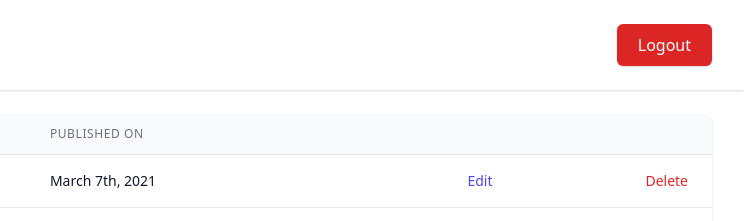
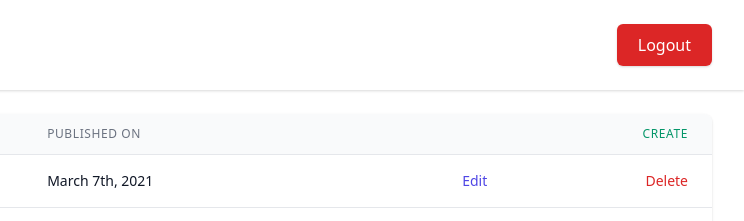
Before and after one commit to aristorinjuang/blog-frontend, a website: page pages/dashboard.html in a window 1280 px wide. Shown: the top 221 px of the page, 536-1280 px from the left. Drawn offline with Linux system fonts and the light colour scheme.

Commit message:
FEATURES: link to create article, green text color, dev command

```diff
--- a/package.json
+++ b/package.json
@@ -11,7 +11,8 @@
   },
   "devDependencies": {},
   "scripts": {
-    "build": "NODE_ENV=production ./node_modules/postcss-cli/bin/postcss src/tailwind.css -o assets/tailwind.css"
+    "dev": "npx tailwindcss-cli build src/tailwind.css -o assets/tailwind.css",
+    "prod": "NODE_ENV=production ./node_modules/postcss-cli/bin/postcss src/tailwind.css -o assets/tailwind.css"
   },
   "author": "Aristo Rinjuang",
   "license": "ISC",
--- a/pages/dashboard.html
+++ b/pages/dashboard.html
@@ -43,8 +43,8 @@
 											<th scope="col" class="relative px-6 py-3">
 												<span class="sr-only">Edit</span>
 											</th>
-											<th scope="col" class="relative px-6 py-3">
-												<span class="sr-only">Delete</span>
+											<th scope="col" class="px-6 py-3 text-right text-xs font-medium text-green-600 hover:text-green-900 uppercase tracking-wider">
+												<a href="/dashboard/article">Create</a>
 											</th>
 										</tr>
 									</thead>
```
Also changed, not shown: assets/tailwind.css.
